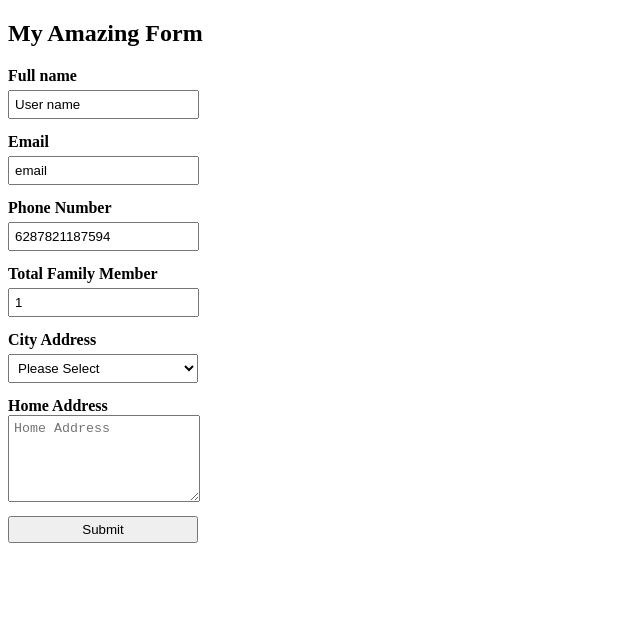
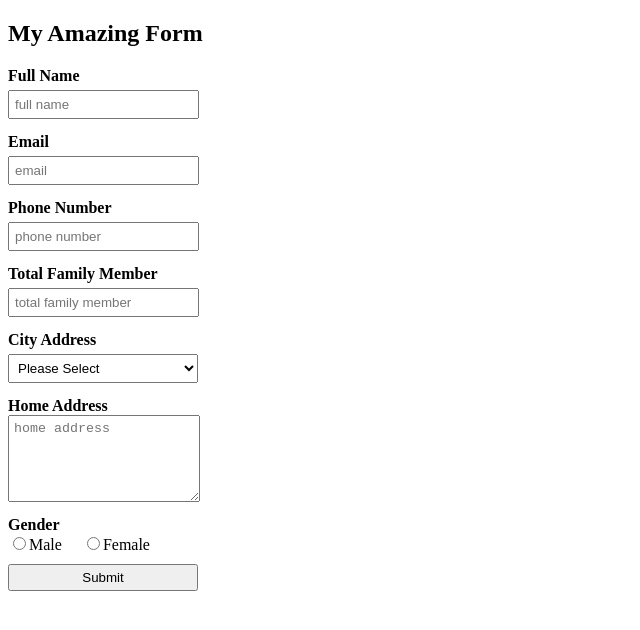
Before and after one commit to ridoansaleh/dynamic-form-json, a React (Create React App) app in the folder examples/: page / in a window 1280 px wide. Shown: the top 630 px of the page, without its empty margins (0-640 px from the left). Built offline with nearby package versions, Linux system fonts and the light colour scheme.

Commit message:
feat: add radio button (#9)

```diff
--- a/examples/src/data/formData.js
+++ b/examples/src/data/formData.js
@@ -1,11 +1,11 @@
 export const formData = [
   {
     id: "name",
-    label: "Full name",
-    placeholder: "Enter full name",
+    label: "Full Name",
+    placeholder: "full name",
     type: "text",
     validationType: "string",
-    value: "User name",
+    value: "",
     validations: [
       {
         type: "required",
@@ -24,10 +24,10 @@ export const formData = [
   {
     id: "email",
     label: "Email",
-    placeholder: "Email",
+    placeholder: "email",
     type: "text",
     validationType: "string",
-    value: "email",
+    value: "",
     validations: [
       {
         type: "required",
@@ -48,11 +48,12 @@ export const formData = [
     ]
   },
   {
-    id: "phoneNumber",
+    id: "phone_number",
     label: "Phone Number",
+    placeholder: "phone number",
     type: "text",
     validationType: "number",
-    value: "6287821187594",
+    value: "",
     validations: [
       {
         type: "required",
@@ -63,11 +64,10 @@ export const formData = [
   {
     id: "total",
     label: "Total Family Member",
-    placeholder: "family members count",
+    placeholder: "total family member",
     type: "text",
     validationType: "number",
-    required: false,
-    value: "1",
+    value: "",
     validations: [
       {
         type: "required",
@@ -86,10 +86,9 @@ export const formData = [
   {
     id: "city",
     label: "City Address",
-    placeholder: "City Address",
+    placeholder: "",
     type: "select",
     validationType: "string",
-    required: false,
     value: "",
     options: ["Batam", "Jakarta", "Bandung"],
     validations: [
@@ -102,10 +101,9 @@ export const formData = [
   {
     id: "home",
     label: "Home Address",
-    placeholder: "Home Address",
+    placeholder: "home address",
     type: "textarea",
     validationType: "string",
-    required: false,
     value: "",
     validations: [
       {
@@ -117,5 +115,20 @@ export const formData = [
         params: [10, "home address can't be less than 10 characters"]
       }
     ]
+  },
+  {
+    id: "gender",
+    label: "Gender",
+    placeholder: "",
+    type: "radio",
+    validationType: "string",
+    value: "",
+    options: ["Male", "Female"],
+    validations: [
+      {
+        type: "required",
+        params: ["gender is required"]
+      }
+    ]
   }
 ];
--- a/package.json
+++ b/package.json
@@ -1,6 +1,6 @@
 {
   "name": "dynamic-form-json",
-  "version": "1.0.4",
+  "version": "1.0.5",
   "main": "dist/index.js",
   "repository": "https://github.com/ridoansaleh/dynamic-form-json.git",
   "author": "ridoansaleh <ridoansalehnasution98@gmail.com>",
--- /dev/null
+++ b/src/components/RadioButtonField.js
@@ -0,0 +1,37 @@
+import React from "react";
+import PropTypes from "prop-types";
+import { FieldContainer, RadioLabel } from "./_fieldStyles";
+
+function RadioButtonField(props) {
+  return (
+    <FieldContainer>
+      <div className="label">{props.label}</div>
+      {props.options.map((opt, index) => {
+        return (
+          <RadioLabel key={index}>
+            <input
+              type="radio"
+              name={props.name}
+              value={opt}
+              checked={opt === props.value}
+              onChange={props.onChange}
+            />
+            {opt}
+          </RadioLabel>
+        );
+      })}
+      {props.error && <div className="error">{props.error}</div>}
+    </FieldContainer>
+  );
+}
+
+RadioButtonField.propTypes = {
+  label: PropTypes.string,
+  name: PropTypes.string.isRequired,
+  value: PropTypes.any,
+  options: PropTypes.array,
+  error: PropTypes.any,
+  onChange: PropTypes.func.isRequired
+};
+
+export default RadioButtonField;
--- a/src/components/_fieldStyles.js
+++ b/src/components/_fieldStyles.js
@@ -26,3 +26,7 @@ export const TextArea = styled.textarea`
   min-width: 180px;
   height: 75px;
 `;
+
+export const RadioLabel = styled.label`
+  margin-right: 20px;
+`;
--- a/src/components/index.js
+++ b/src/components/index.js
@@ -3,11 +3,13 @@ import PropTypes from "prop-types";
 import TextField from "./TextField";
 import SelectField from "./SelectField";
 import TextAreaField from "./TextAreaField";
+import RadioButtonField from "./RadioButtonField";
 
 const fieldMap = {
   text: TextField,
   select: SelectField,
-  textarea: TextAreaField
+  textarea: TextAreaField,
+  radio: RadioButtonField
 };
 
 function Field({ fields, formikProps }) {
```
Also changed, not shown: 1 other file (tests, documents, lock files or other folders).
